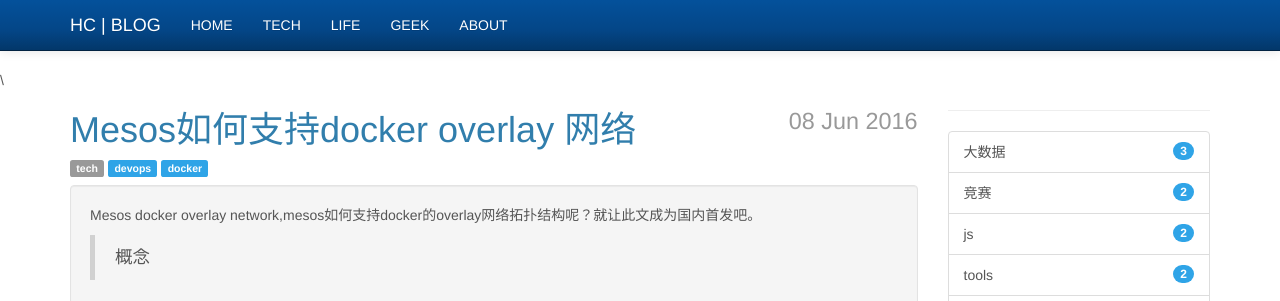
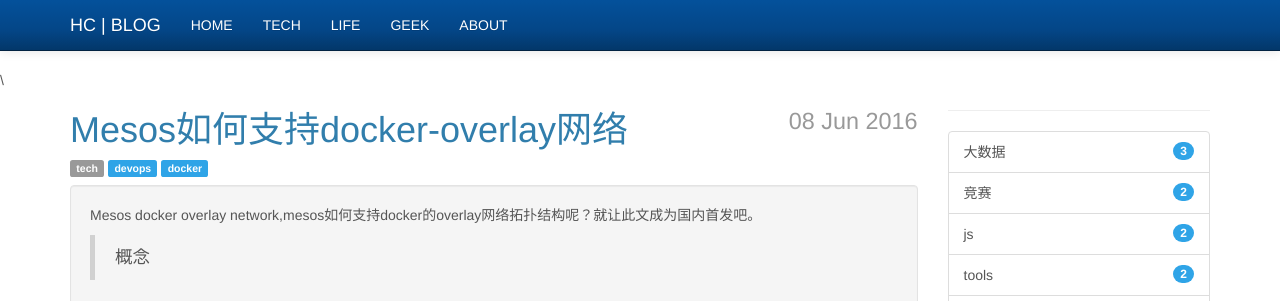
Before and after one commit to huangchaosuper/blog, a Jekyll site: the page built from _posts/devops/2016-06-08-mesos-support-docker-overlay-network.md, in a window 1280 px wide and 1093 px high. Shown: the top 301 px of the window. Built offline with Jekyll 4.4.1, drawn with Linux system fonts in a browser that asks for light colours; comment, search, counter and statistics services are not loaded.

```diff
--- a/_posts/devops/2016-06-08-mesos-support-docker-overlay-network.md
+++ b/_posts/devops/2016-06-08-mesos-support-docker-overlay-network.md
@@ -1,6 +1,6 @@
 ---
 layout: post
-title: "Mesos如何支持docker overlay 网络"
+title: "Mesos如何支持docker-overlay网络"
 date: 2016-06-08 22:03:00
 categories: tech
 tags: devops docker
```
